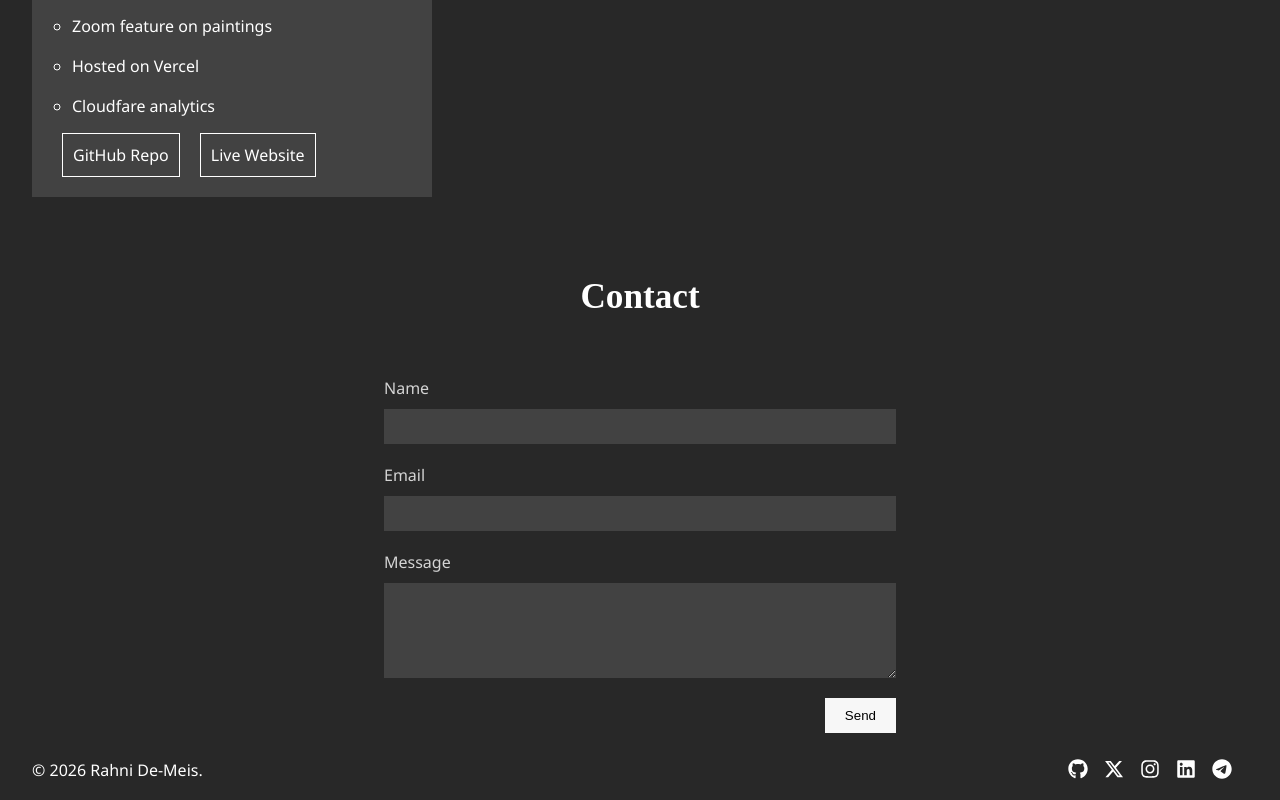
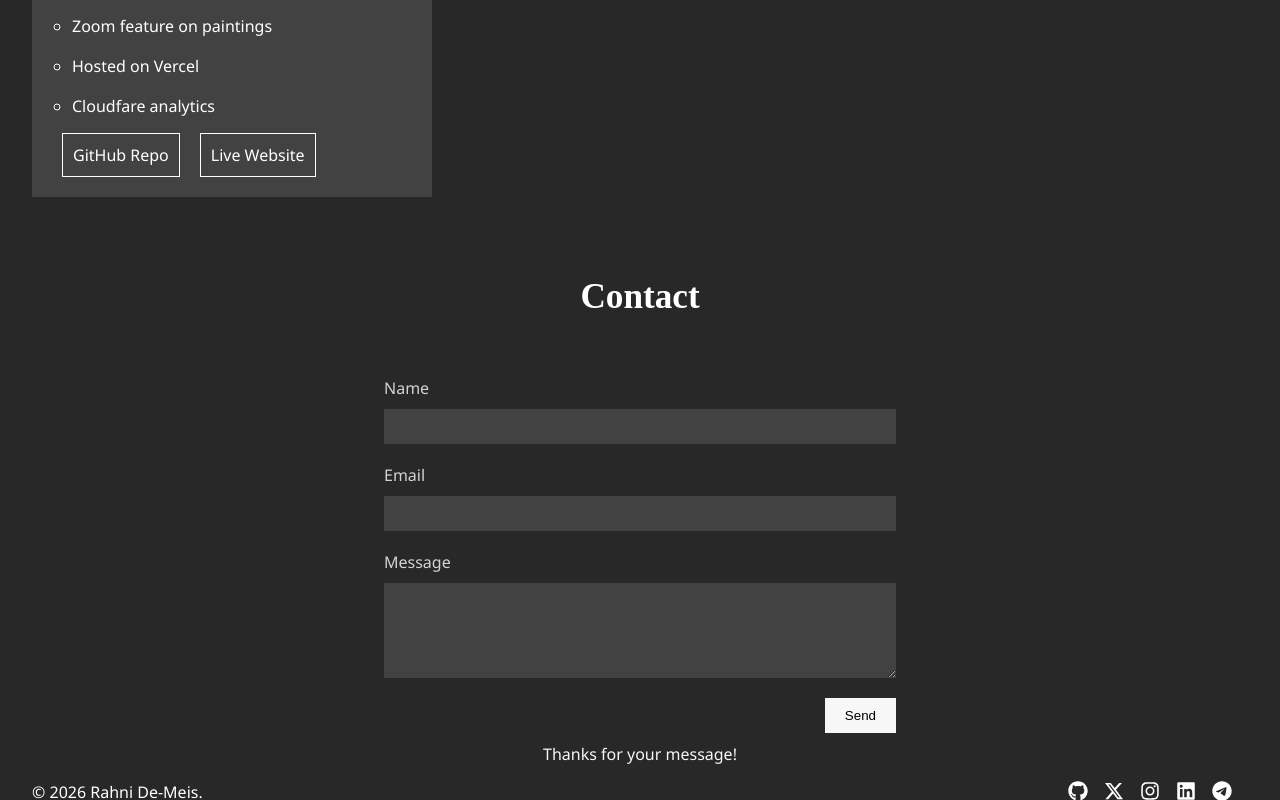
Before and after one commit to RahniDev/portfolio-2026, a React (Vite) app: page / in a window 1280 px wide. Both pictures are taken after typing "Sample", "name@example.com", "Sample" into the empty fields and a click on the button "Send". Shown: the part 1453-2253 px from the top of the page. Built offline with nearby package versions, Linux system fonts and the light colour scheme; no server answers; a web font is replaced by a local one.

Commit message:
Add success message on contact form & hover btn styling

```diff
--- a/src/components/Contact/Contact.tsx
+++ b/src/components/Contact/Contact.tsx
@@ -1,9 +1,10 @@
 import styles from "./contact.module.css";
-import { useRef } from "react";
+import { useRef, useState } from "react";
 import emailjs from "@emailjs/browser";
 
 const Contact = () => {
   const formRef = useRef<HTMLFormElement | null>(null);
+  const [success, setSuccess] = useState<boolean>(false)
 
   const SERVICE_ID = import.meta.env.VITE_EMAILJS_SERVICE_ID;
   const TEMPLATE_ID = import.meta.env.VITE_EMAILJS_TEMPLATE_ID;
@@ -22,7 +23,7 @@ const Contact = () => {
         form,
         PUBLIC_KEY
       );
-
+      setSuccess(true)
       form.reset();
     } catch (err) {
       console.error("Your message failed to send.", err);
@@ -53,9 +54,10 @@ const Contact = () => {
             rows={5}
             required
           />      </div>
-          <div className={styles.btnContainer}>
-        <button type="submit">Send</button>
+        <div className={styles.btnContainer}>
+          <button type="submit">Send</button>
         </div>
+        {success && (<p className={styles.success}>Thanks for your message!</p>)}
       </form>
     </section>
   );
--- a/src/components/Contact/contact.module.css
+++ b/src/components/Contact/contact.module.css
@@ -3,6 +3,10 @@
     display: flex;
     flex-direction: column;
     align-items: center;
+}
+
+.success {
+    color: #F7F7F7;
 }
 
 form {
@@ -38,6 +42,11 @@ button {
     border: none;
 }
 
+button:hover {
+    background: none;
+    border: 1px solid #F7F7F7;
+    color: #F7F7F7;
+}
 .btnContainer {
     display: flex;
     justify-content: flex-end;
```
Also changed, not shown: 6 other files (tests, documents, lock files or other folders).
